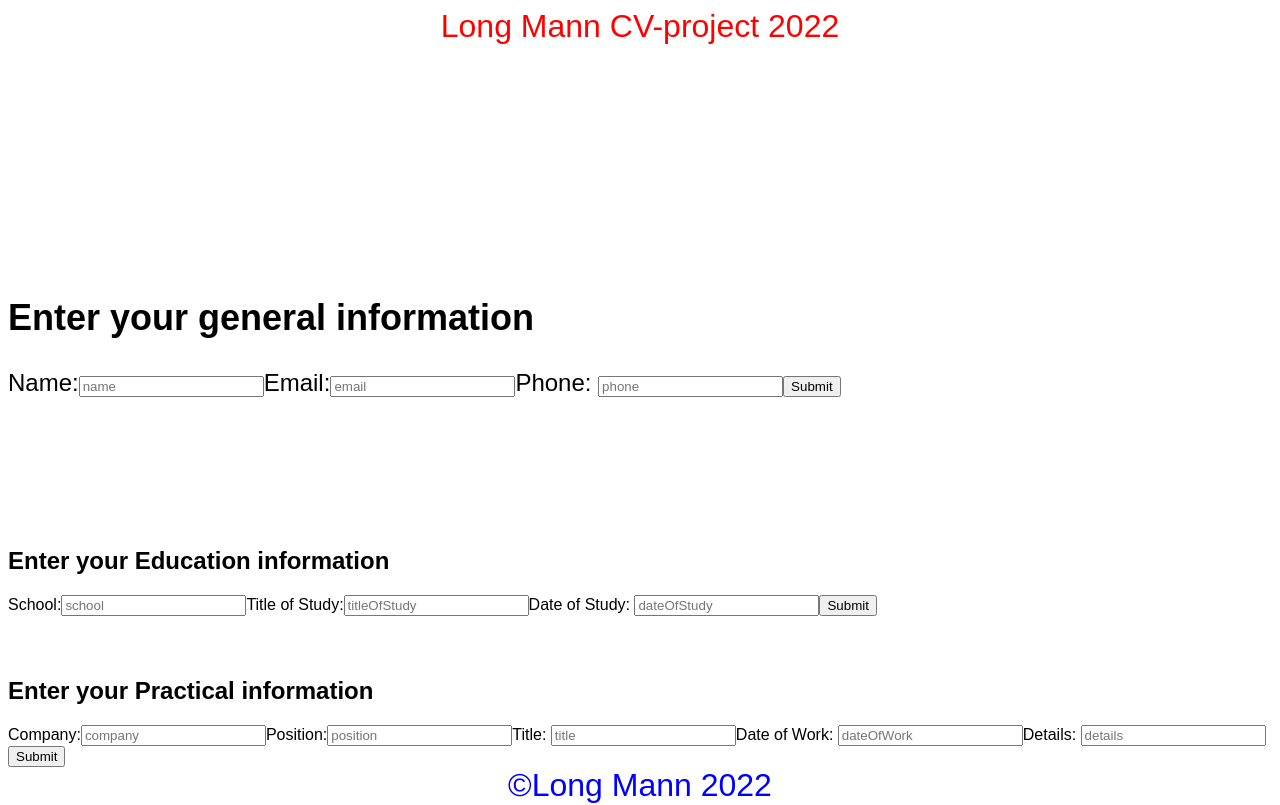
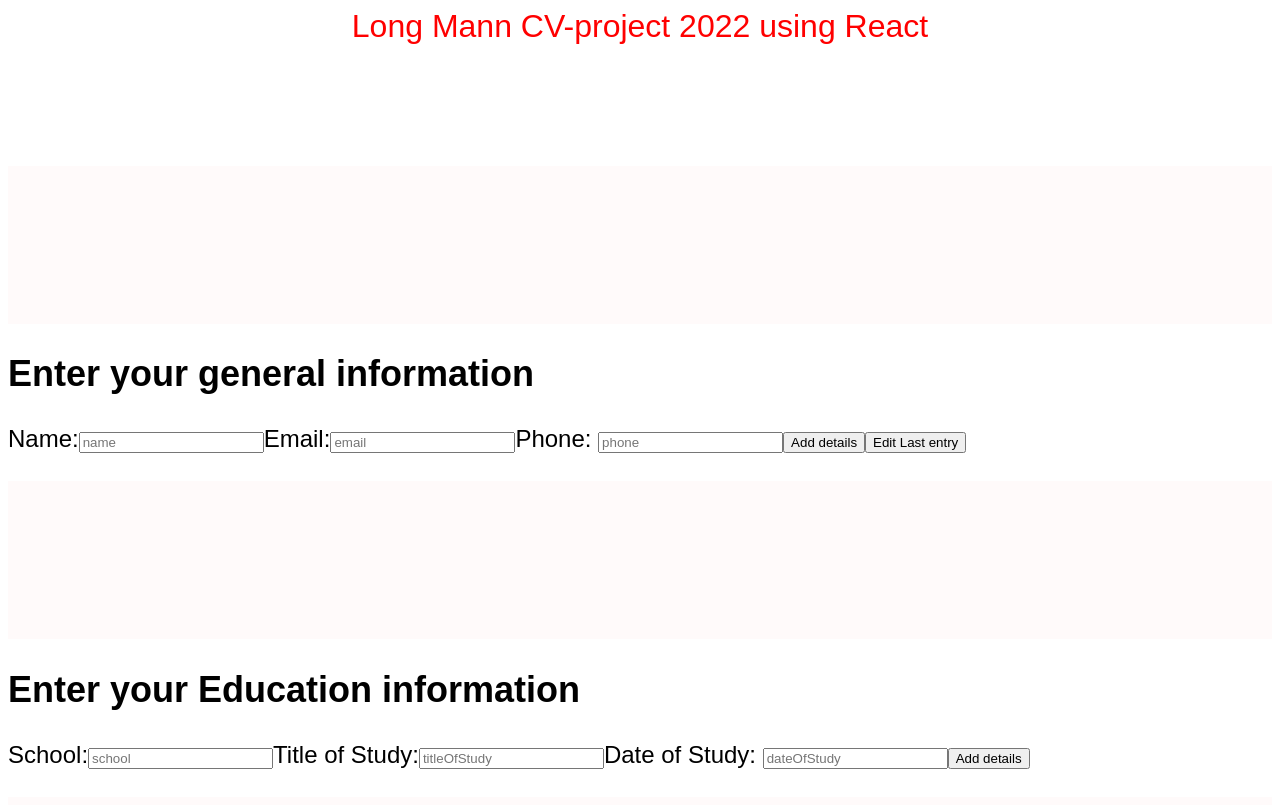
Before and after one commit to Longmann94/cv-project, a React (Create React App) app: page / in a window 1280 px wide. Shown: the top 805 px of the page. Built offline with nearby package versions, Linux system fonts and the light colour scheme.

Commit message:
add ability to edit last entry

```diff
--- a/src/App.js
+++ b/src/App.js
@@ -50,6 +50,8 @@
 
    this.handleInputChangePracticalInfo = this.handleInputChangePracticalInfo.bind(this);
    this.handleSubmitPracticalInfo = this.handleSubmitPracticalInfo.bind(this);
+
+   this.handleEditLastEntryGeneral = this.handleEditLastEntryGeneral.bind(this);
   };
 
   handleInputChangeGeneralInfo(values){
@@ -66,7 +68,27 @@
   handleSubmitGeneralInfo(){
      this.setState({
        generalArr: this.state.generalArr.concat(this.state.generalInfo),
+       generalInfo: {
+         id: uniqid(),
+         name: '',
+         email: '',
+         phone: '',
+       }
      });
+  }
+
+  handleEditLastEntryGeneral(){
+    const lastEntry = this.state.generalArr.pop();
+
+    this.setState({
+      generalArr: this.state.generalArr.slice(0, this.state.generalArr.length),
+      generalInfo: {
+        id: uniqid(),
+        name: lastEntry.name,
+        email: lastEntry.email,
+        phone: lastEntry.phone,
+      }
+    });
   }
 
   handleInputChangeEducationInfo(values){
@@ -108,23 +130,25 @@
 
   render(){
 
-    const { generalArr, generalInfo, educationArr, educationInfo, practicalArr, practicalInfo } = this.state;
+    const { generalArr, generalInfo, lastGeneral, educationArr, educationInfo, practicalArr, practicalInfo } = this.state;
 
     return (
         <div className="main-container">
           <Header />
-          <General className="general-section" generalArr={generalArr}/>
+          <General generalArr={generalArr}/>
         <div className="general-form">
           <h2>Enter your general information</h2>
               <Formik
+               enableReinitialize = {true}
               initialValues={{
-                name: '',
-                email: '',
-                phone: '',
+                name: generalInfo.email,
+                email: generalInfo.email,
+                phone: generalInfo.phone,
               }}
-              onSubmit={async (values) => {
+              onSubmit={async (values, {resetForm}) => {
                 await this.handleInputChangeGeneralInfo(values);
                 this.handleSubmitGeneralInfo();
+                resetForm({ values: ''});
               }}
               >
               <Form>
@@ -136,11 +160,12 @@
 
                 <label htmlFor="phone">Phone: </label>
                 <Field id="phone" name="phone" placeholder="phone" />
-                <button type="submit"> Submit</button>
+                <button type="submit"> Add details</button>
+                <button type="button" onClick={({resetForm}) => {this.handleEditLastEntryGeneral(); resetForm()}}>Edit Last entry </button>
                </Form>
                </Formik>
           </div>
-          <Education className="education-section" educationArr={educationArr}/>
+          <Education educationArr={educationArr}/>
           <div className="education-form">
             <h2>Enter your Education information</h2>
                 <Formik
@@ -163,11 +188,11 @@
 
                   <label htmlFor="dateOfStudy">Date of Study: </label>
                   <Field id="dateOfStudy" name="dateOfStudy" placeholder="dateOfStudy" />
-                  <button type="submit"> Submit</button>
+                  <button type="submit"> Add details</button>
                  </Form>
                  </Formik>
             </div>
-          <Practical className="practical-section" practicalArr={practicalArr}/>
+          <Practical practicalArr={practicalArr}/>
           <div className="practical-form">
             <h2>Enter your Practical information</h2>
                 <Formik
@@ -198,7 +223,7 @@
 
                   <label htmlFor="details">Details: </label>
                   <Field id="details" name="details" placeholder="details" />
-                  <button type="submit"> Submit</button>
+                  <button type="submit"> Add details</button>
                  </Form>
                  </Formik>
             </div>
--- a/src/components/Education.js
+++ b/src/components/Education.js
@@ -16,7 +16,7 @@
   );
 
     return (
-      <div>
+      <div className="education-section">
         {listItems}
       </div>
     );
--- a/src/components/General.js
+++ b/src/components/General.js
@@ -17,7 +17,7 @@
   );
 
     return (
-      <div>
+      <div className="general-section">
         {listItems}
       </div>
     );
--- a/src/components/Header.js
+++ b/src/components/Header.js
@@ -8,7 +8,7 @@
   render() {
     return (
       <div className="header-container">
-      Long Mann CV-project 2022
+      Long Mann CV-project 2022 using React
       </div>
     );
   }
--- a/src/components/Practical.js
+++ b/src/components/Practical.js
@@ -18,7 +18,7 @@
   );
 
     return (
-      <div>
+      <div className="practical-section">
         {listItems}
       </div>
     );
--- a/src/styles/styles.css
+++ b/src/styles/styles.css
@@ -1,7 +1,7 @@
 .main-container{
   font-family: Arial, Helvetica, sans-serif;
   display:grid;
-  grid: repeat(5, 1fr) / 1fr;
+  grid: repeat(8, 1fr) / 1fr;
 }
 
 .header-container{
@@ -17,7 +17,7 @@
 }
 
 .general-section{
-  height: 200px;
+  background: snow;
 }
 
 .general-content {
@@ -27,3 +27,27 @@
 .general-form{
   font-size: 1.5rem;
 }
+
+.education-section{
+  background: snow;
+}
+
+.education-content {
+  color: blue;
+}
+
+.education-form{
+  font-size: 1.5rem;
+}
+
+.practical-section{
+  background: snow;
+}
+
+.practical-content {
+  color: blue;
+}
+
+.practical-form{
+  font-size: 1.5rem;
+}
```
